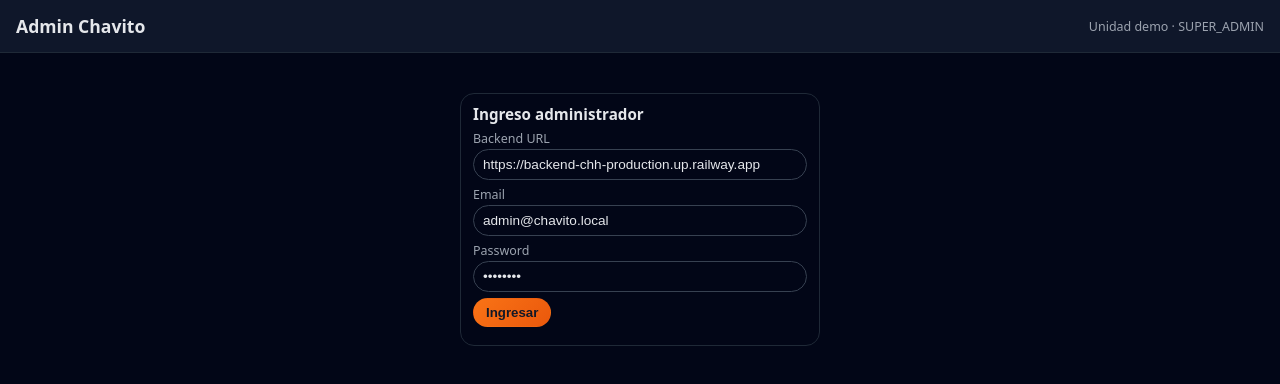
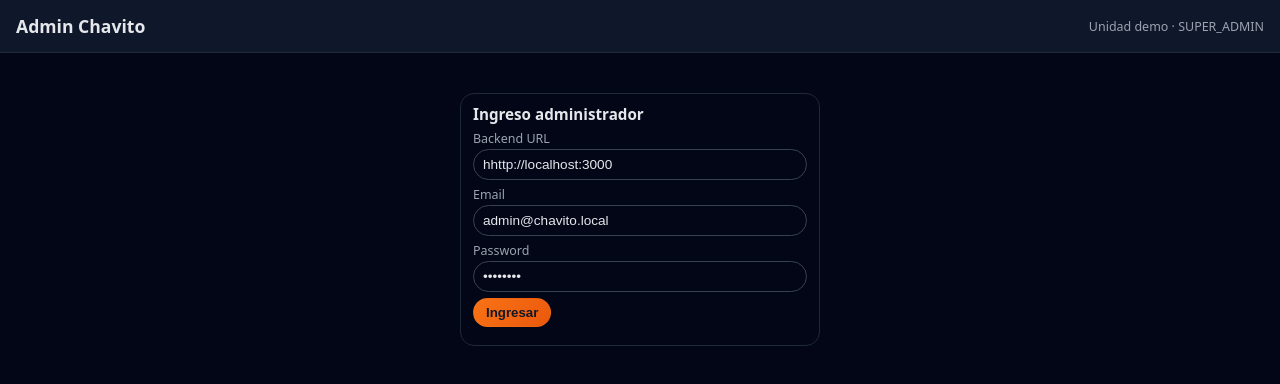
Before and after one commit to nicodealmirante/monocha, a website: page apps/frontend/public/admin.html in a window 1280 px wide. Drawn offline with Linux system fonts and the light colour scheme.

Commit message:
Update admin.html

```diff
--- a/apps/frontend/public/admin.html
+++ b/apps/frontend/public/admin.html
@@ -280,7 +280,7 @@
 
 <script>
   // BACKEND POR DEFECTO
-  const DEFAULT_API_BASE = "https://backend-chh-production.up.railway.app";
+  const DEFAULT_API_BASE = "hhttp://localhost:3000";
 
   let API_BASE = DEFAULT_API_BASE;
   let TOKEN = "";
```
